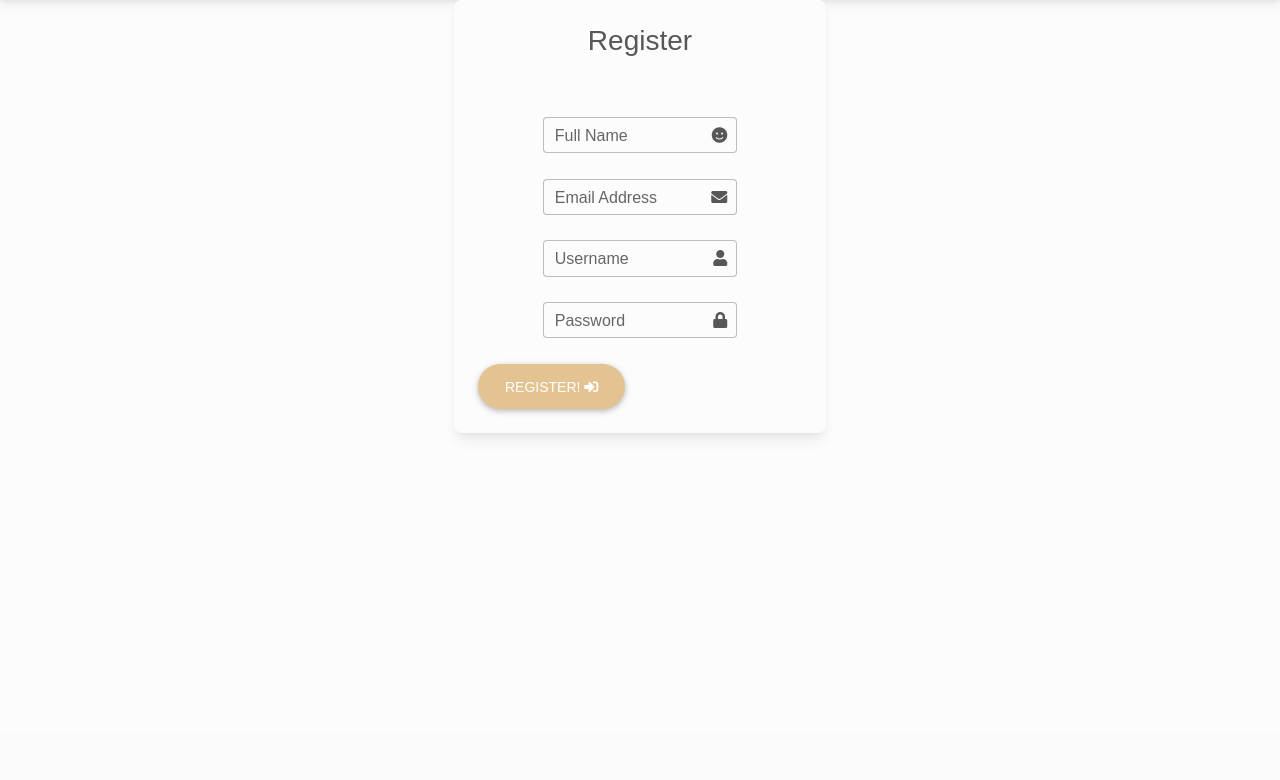
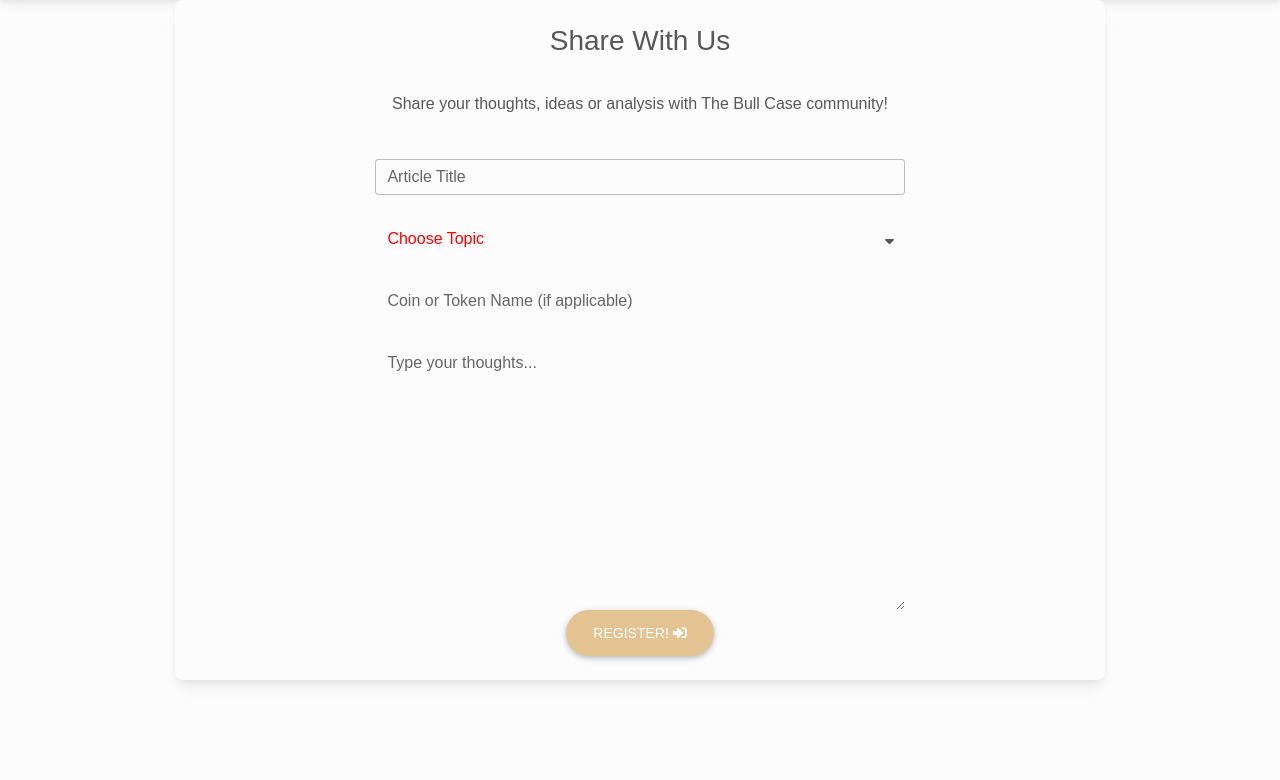
Before and after one commit to shanedunne/the-bull-case, a Flask app: page /post_article in a window 1280 px wide. Shown: the part 68-848 px from the top of the page. Before the commit the page ends 505 px from the top, so only its background shows below. Run offline with Flask 2, Linux system fonts and the light colour scheme; data that the repository does not hold is empty; some libraries are stand-ins or nearby versions.

Commit message:
added post article page

```diff
--- a/app.py
+++ b/app.py
@@ -132,11 +132,12 @@ def post_article():
         article = {
             "article_title": request.form.get("article_title"),
             "article_topic": request.form.get("article_topic"),
+            "article_coin": request.form.get("article_coin"),
             "article_body": request.form.getlist("article_body"),
             "article_author": session["user"]
             # add timestamp
         }
-        mongo.db.tasks.insert_one(task)
+        mongo.db.articles.insert_one(article)
         flash("Article posted")
         return redirect(url_for("profile"))
 
--- a/static/css/style.css
+++ b/static/css/style.css
@@ -23,7 +23,9 @@ footer {
 
 
 /* Nav Brand Styling */
-.navbar-light .navbar-brand, .navbar-light .navbar-brand:focus, .navbar-light .navbar-brand:hover {
+.navbar-light .navbar-brand,
+.navbar-light .navbar-brand:focus,
+.navbar-light .navbar-brand:hover {
     color: #575757;
     font-family: proxima-nova, sans-serif;
     font-style: normal;
@@ -32,7 +34,8 @@ footer {
 }
 
 /* Nav Link Styling */
-.navbar-light .navbar-nav .nav-link.active, .navbar-light .navbar-nav .show>.nav-link {
+.navbar-light .navbar-nav .nav-link.active,
+.navbar-light .navbar-nav .show>.nav-link {
     color: #575757;
     font-family: proxima-nova, sans-serif;
     font-size: 1.2em;
@@ -45,7 +48,13 @@ footer {
     font-family: proxima-nova, sans-serif;
     font-style: normal;
     font-weight: 300;
+
 }
+
+.reg-log-card {
+    margin-top: 70px;
+}
+
 
 .card h3 {
     text-align: center;
@@ -93,17 +102,17 @@ input {
     margin-top: 5px;
 }
 
-.author-left{
+.author-left {
     display: block;
-    float:left;
+    float: left;
     width: 100px;
     white-space: nowrap;
     font-size: 21px;
 }
 
-  .published-date-right{
+.published-date-right {
     display: block;
-    float:right;
+    float: right;
     width: 100px;
     white-space: nowrap;
     margin-right: 30px;
@@ -121,7 +130,7 @@ input {
 }
 
 .create-article {
-    background-color: #f44336;
+    background-color: #FCBF49;
     color: #fcfcfc;
     padding: 14px 25px;
     text-align: center;
@@ -130,7 +139,21 @@ input {
     border-radius: 5px;
 }
 
-  .create-article:hover, .create-article:active {
-    background-color: red;
+.create-article:hover,
+.create-article:active {
+    background-color: #F77F00;
     color: #fcfcfc;
 }
+
+.select-topic {
+    background-color: red;
+}
+
+.article-form {
+    color: red;
+    border: 5px solid red;
+}
+
+h1, h2, h3, h4, h5, h6, {
+    color: #003049;
+}
--- a/templates/articles.html
+++ b/templates/articles.html
@@ -11,6 +11,7 @@
       <div class="article-header-button">
         <a href="{{ url_for('post_article') }}" class="create-article">Post Article <i class="fas fa-plus"></i></a>
       </div>
+      <br>
     </div>
         <!-- Tabs navs -->
 <ul class="nav nav-tabs mb-3" id="ex1" role="tablist">
--- a/templates/login.html
+++ b/templates/login.html
@@ -3,8 +3,8 @@
 {% block content %}
     <div class="row g-0 d-flex vertical-center justify-content-center">
         <form class="col-sm-12 col-md-8 col-lg-4" method="POST" action="{{ url_for('login') }}">
-            <div class="card">
-                <div class="card-body">
+            <div class="card reg-log-card">
+                <div class="card-body text-center">
                     <h3 class="card-title">Login</h3>
                     <br>
                     <br>
--- a/templates/post-article.html
+++ b/templates/post-article.html
@@ -2,39 +2,39 @@
 
 {% block content %}
     <div class="row g-0 d-flex vertical-center justify-content-center">
-        <form class="col-sm-12 col-md-8 col-lg-4" method="POST" action="{{ url_for('register') }}">
+        <form class="col-sm-12 col-md-12 col-lg-10" method="POST" action="{{ url_for('post_article') }}">
             <div class="card">
-                <div class="card-body">
-                    <h3 class="card-title">Register</h3>
+                <div class="card-body text-center">
+                    <h3 class="card-title">Share With Us</h3>
                     <br>
+                    <p>Share your thoughts, ideas or analysis with The Bull Case community!</p>
                     <br>
                     <div class="form-outline ">
-                            <i class="fas fa-smile trailing"></i>
-                            <input type="text" id="fullname" class="form-control" name="fullname" />
-                            <label class="form-label" for="fullname">Full Name</label>
+                        <input type="text" id="article_title" class="form-control article-form" name="article_title" required/>
+                        <label class="form-label" for="article_title">Article Title</label>
                     </div>
                     <br>
                     <div class="form-outline">
-                            <i class="fas fa-envelope trailing"></i>
-                            <input type="email" id="email" class="form-control" name="email"/>
-                            <label class="form-label" for="email">Email Address</label>
+                        <i class="fas fa-sort-down trailing"></i>
+                        <select id="article_topic" name="article_topic" class="form-control article-form" required>
+                            <option value="" disabled selected>Choose Topic</option>
+                            {% for topic in topics %}
+                                <option value="{{ topic.topic_name }}">{{ topic.topic_name }}</option>
+                            {% endfor %}
+                        </select>
                     </div>
                     <br>
                     <div class="form-outline ">
-                            <i class="fas fa-user trailing"></i>
-                            <input type="text" id="username" class="form-control" name="username" minlength="5"
-                                maxlength="15" pattern="^[a-zA-Z0-9]{5,15}$"/>
-                            <label class="form-label" for="username">Username</label>
+                        <input type="text" id="article_coin" class="form-control article-form" name="article_coin" />
+                        <label class="form-label" for="article_coin">Coin or Token Name (if applicable)</label>
                     </div>
                     <br>
-                        <div class="form-outline">
-                            <i class="fas fa-lock trailing"></i>
-                            <input type="password" id="password" class="form-control" name="password" minlength="5"
-                                maxlength="15" pattern="^[a-zA-Z0-9]{5,15}$"/>
-                            <label class="form-label" for="password">Password</label>
+                    <div class="form-outline ">
+                        <textarea id="article_body" class="form-control article-form" name="article_body" rows="10"></textarea>
+                        <label class="form-label" for="article_body">Type your thoughts...</label>
                     </div>
-                        <br>
-                            <button type="submit" class="btn btn-primary btn-lg btn-rounded register-button">Register! <i class="fas fa-sign-in-alt"></i></button>
+                    <button type="submit" class="btn btn-primary btn-lg btn-rounded register-button">Register! <i
+                            class="fas fa-sign-in-alt"></i></button>
                 </div>
             </div>
         </form>
--- a/templates/register.html
+++ b/templates/register.html
@@ -3,8 +3,8 @@
 {% block content %}
     <div class="row g-0 d-flex vertical-center justify-content-center">
         <form class="col-sm-12 col-md-8 col-lg-4" method="POST" action="{{ url_for('register') }}">
-            <div class="card">
-                <div class="card-body">
+            <div class="card reg-log-card">
+                <div class="card-body text-center">
                     <h3 class="card-title">Register</h3>
                     <br>
                     <br>
```
Lines whose indentation alone changed are shown as unchanged.
